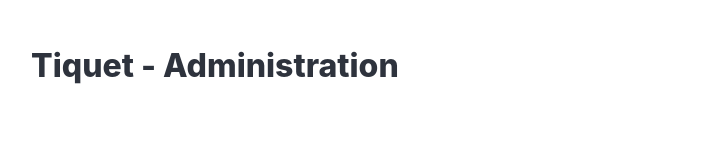
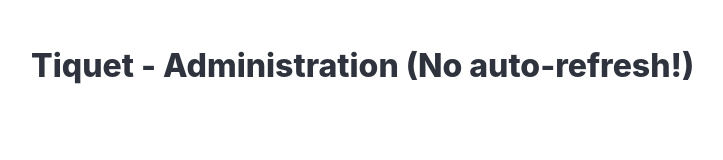
Before and after one commit to mosstuff/tiquet_web_clients, a plain HTML site: page admin/index.html in a window 1280 px wide. Shown: the whole page, without its empty margins (17-740 px from the left). Drawn offline with nearby package versions, Linux system fonts and the light colour scheme; no server answers.

Commit message:
update admin to not refresh

```diff
--- a/admin/index.html
+++ b/admin/index.html
@@ -114,14 +114,13 @@
 
         document.addEventListener("DOMContentLoaded", () => {
             populateTables();
-            setInterval(populateTables, 5000);
         });
     </script>
 
 </head>
 <body>
 <section class="section">
-    <h1 class="title">Tiquet - Administration</h1>
+    <h1 class="title">Tiquet - Administration (No auto-refresh!)</h1>
 </section>
 
 <section class="section">
```
